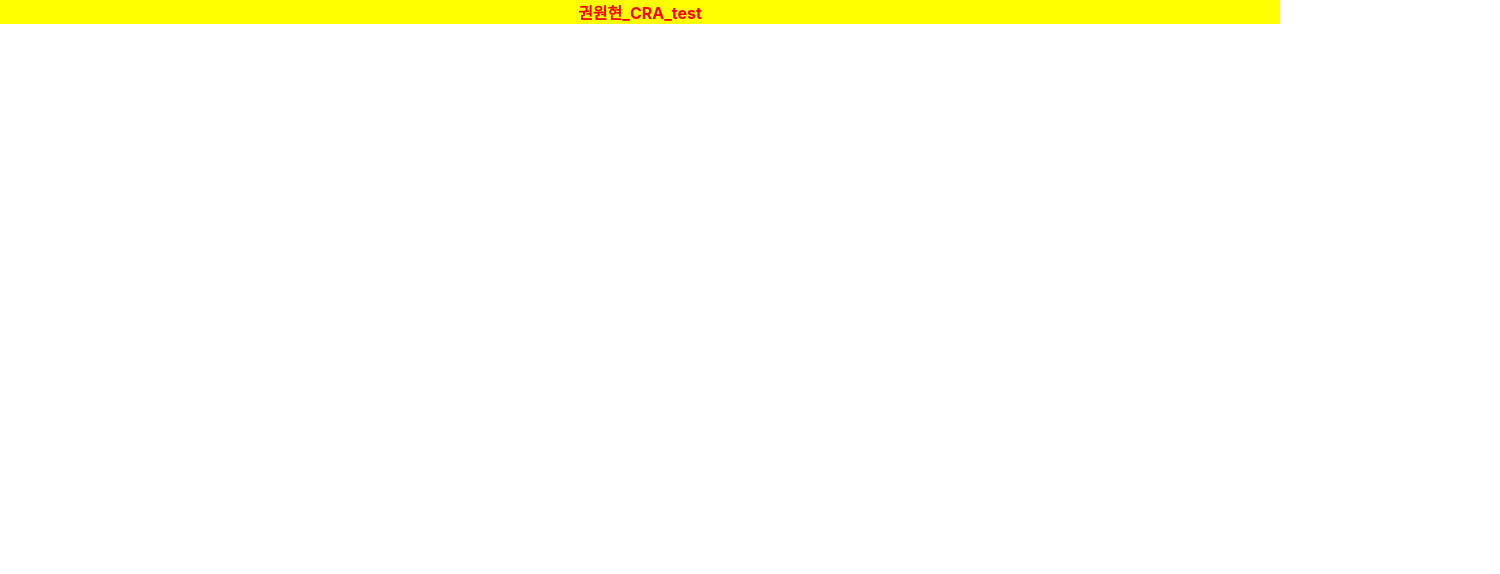
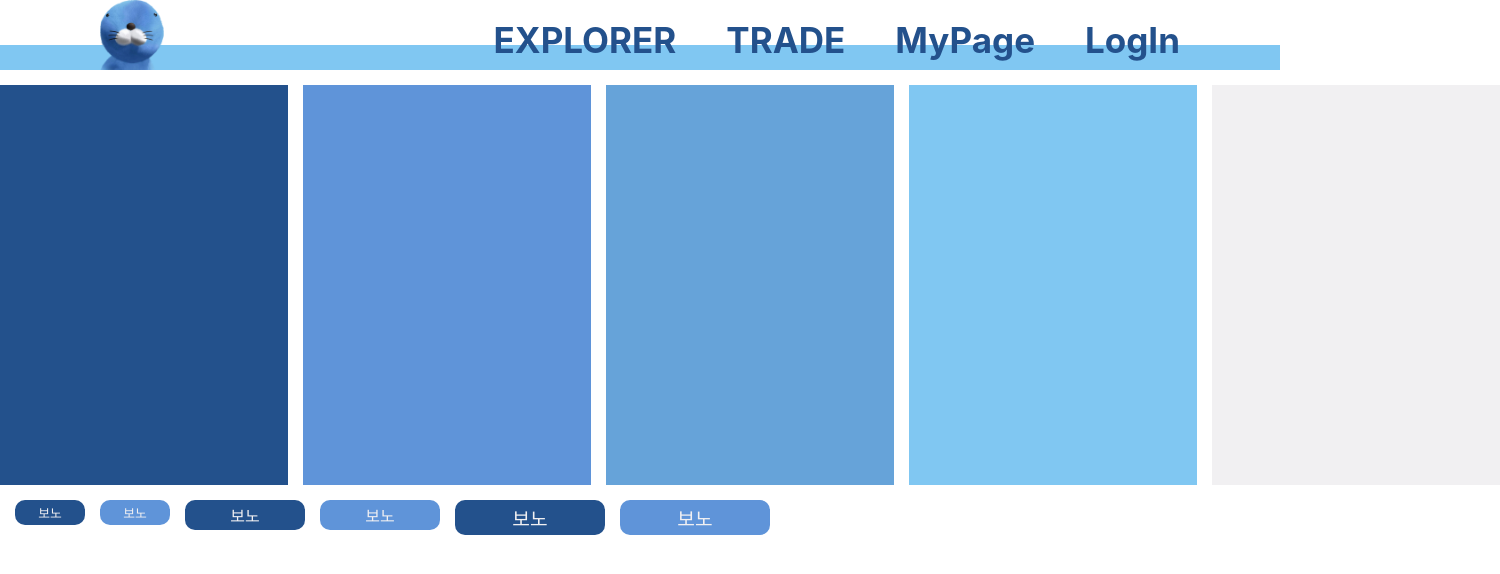
Before and after one commit to Class4-Project4-Blockchain/App_with_Alternative_coin, a React (Create React App) app in the folder client/: page / in a window 1280 px wide. Shown: the top 574 px of the page, 1500 px wide, since content can reach past the window. Built offline with nearby package versions, Linux system fonts and the light colour scheme.

Commit message:
220322 asj page test

```diff
--- a/client/package.json
+++ b/client/package.json
@@ -9,13 +9,14 @@
     "npm-run-all": "^4.1.5",
     "react": "^17.0.2",
     "react-dom": "^17.0.2",
+    "react-router-dom": "^6.2.2",
     "react-scripts": "5.0.0",
+    "styled-components": "^5.3.3",
     "web-vitals": "^2.1.4"
   },
   "scripts": {
     "start": "npm-run-all -p starts:**",
     "starts:client": "react-scripts start",
-    "starts:server": "nodemon ../server/server.js",
     "build": "react-scripts build",
     "test": "react-scripts test",
     "eject": "react-scripts eject"
--- a/client/src/App.js
+++ b/client/src/App.js
@@ -1,11 +1,20 @@
 import './assets/css/App.css';
+import { Routes, Route } from 'react-router-dom';
+import Reference from './components/pages/Reference.js';
 
 function App() {
   return (
-    <div className="App">
-      권원현_CRA_test
-    </div>
+    <>
+        <Routes>
+              <Route path="/" element={<Reference/>}/>
+        </Routes>
+    </>
   );
 }
 
+// 안성준. 노드몬 동시 실행안돼서 package.json 에서 잠시 옮겨둠.
+// "start": "npm-run-all -p starts:**",
+// "starts:client": "react-scripts start",
+// "starts:server": "nodemon ../server/server.js",
+
 export default App;
--- /dev/null
+++ b/client/src/Header.js
@@ -0,0 +1,109 @@
+import React from 'react';
+import styled from "styled-components";
+import Bono from './assets/img/bono_1.png';
+
+const NavContainer = styled.div`
+    width: 100%;
+    height: 70px;
+    position: fixed;
+`;
+
+const NavMenuBackBox = styled.div`
+    width: 100%;
+    height: 70px;
+    background-color: white;
+    position: absolute;
+    z-index: -1;
+`;
+
+const NavMenuBackColor = styled.div`
+    width: 100%;
+    height: 25px;
+    background-color: #80c7f2;
+    position: relative;
+    top: 45px;
+`;
+
+const NavLogoBox = styled.img`
+    /* width: 100px; */
+    height: 100%;
+    /* background-color: red; */
+    float: left;
+    margin-left: 100px;
+`;
+
+const NavMenuContainer = styled.div`
+    height: 100px;
+    float: right;
+    color: #23518C;
+`;
+
+const NavMenuExplorer = styled.div`
+    float: left;
+    color: #23518C;
+    font-size: 35px;
+    font-weight: 700;
+    margin-right: 50px;
+    line-height: 80px;
+`;
+
+const NavMenuTrade = styled.div`
+    height: 100%;
+    float: left;
+    color: #23518C;
+    font-size: 35px;
+    font-weight: 700;
+    margin-right: 50px;
+    line-height: 80px;
+`;
+
+const NavMenuMyPage = styled.div`
+    height: 100%;
+    float: left;
+    color: #23518C;
+    font-size: 35px;
+    font-weight: 700;
+    margin-right: 50px;
+    line-height: 80px;
+`;
+
+const NavMenuSignIn = styled.div`
+    height: 100%;
+    float: left;
+    color: #23518C;
+    font-size: 35px;
+    font-weight: 700;
+    margin-right: 100px;
+    line-height: 80px;
+`;
+
+function Header () {
+
+    return (
+        <>
+            <NavContainer>
+                <NavMenuBackBox>
+                    <NavMenuBackColor />
+                </NavMenuBackBox>
+                    <NavLogoBox src={Bono} />
+                    <NavMenuContainer>
+                        <NavMenuExplorer>
+                                EXPLORER
+                        </NavMenuExplorer>
+                        <NavMenuTrade>
+                                TRADE
+                        </NavMenuTrade>
+                        <NavMenuMyPage>
+                                MyPage
+                        </NavMenuMyPage>
+                        <NavMenuSignIn>
+                                LogIn
+                        </NavMenuSignIn>
+                    </NavMenuContainer>
+            </NavContainer>
+
+        </>
+    );
+};
+
+export default Header;
--- /dev/null
+++ b/client/src/components/element/Button.js
@@ -0,0 +1,77 @@
+import styled, { css } from "styled-components";
+
+const COLORS = {
+  type1: css`
+    --button-bg-color: #23518C;
+    /* --button-hover-bg-color: #23518C; */
+  `,
+  type2: css`
+    --button-bg-color: #5f94d9;
+    /* --button-hover-bg-color: #23518C; */
+  `
+}
+
+const SIZES = {
+  sm: css`
+    --button-radius: 10px;
+    --button-width: 70px;
+    --button-height: 25px;
+    --button-font-size: 0.8rem;
+    /* --button-font-size: 0.875rem; */
+    /* --button-padding: 8px 12px; */
+  `,
+  md: css`
+    --button-radius: 10px;
+    --button-width: 120px;
+    --button-height: 30px;
+    --button-font-size: 1.0rem;
+    /* --button-font-size: 0.875rem; */
+    /* --button-padding: 8px 12px; */
+  `,
+  lg: css`
+    --button-radius: 10px;
+    --button-width: 150px;
+    --button-height: 35px;
+    --button-font-size: 1.2rem;
+    /* --button-font-size: 0.875rem; */
+    /* --button-padding: 8px 12px; */
+  `
+};
+
+
+
+function Button({ size, color, children }) {
+  const sizeStyle = SIZES[size];
+  const colorStyle = COLORS[color];
+
+  return (
+    <StyledButton
+      sizeStyle={sizeStyle}
+      colorStyle={colorStyle}
+    >
+      {children}
+    </StyledButton>
+  );
+}
+
+const StyledButton = styled.button`
+  ${(p) => p.sizeStyle}
+  ${(p) => p.colorStyle}
+
+  margin: 0;
+  border: none;
+  cursor: pointer;
+  font-size: var(--button-font-size);
+  border-radius: var(--button-radius);
+  color: var(--button-color, #f1f0f2);
+  background: var(--button-bg-color, #0d6efd);
+  width: var(--button-width);
+  height: var(--button-height);
+
+  &:active,
+  &:hover {
+    background: var(--button-hover-bg-color, #025ce2);
+  }
+`;
+
+export default Button;
--- /dev/null
+++ b/client/src/components/pages/Reference.js
@@ -0,0 +1,114 @@
+import React from 'react';
+import styled from "styled-components";
+import Button from '../element/Button';
+
+const HomeTestBack = styled.div`
+    width: 1500px;
+    height: 400px;
+    margin: auto;
+`;
+
+const BetweenNavAndBody = styled.div`
+    width: 1500px;
+    height: 85px;
+    margin: auto;
+`;
+
+const BetweenVertical = styled.div`
+    width: 15px;
+    height: 100%;
+    float: left;
+`;
+
+const BonoColorExam_1 = styled.div`
+    width: 288px;
+    height: 100%;
+    background-color: #23518C;
+    float: left;
+`;
+const BonoColorExam_2 = styled.div`
+    width: 288px;
+    height: 100%;
+    background-color: #5f94d9;
+    float: left;
+`;
+const BonoColorExam_3 = styled.div`
+    width: 288px;
+    height: 100%;
+    background-color: #66a3d9;
+    float: left;
+`;
+const BonoColorExam_4 = styled.div`
+    width: 288px;
+    height: 100%;
+    background-color: #80c7f2;
+    float: left;
+`;
+const BonoColorExam_5 = styled.div`
+    width: 288px;
+    height: 100%;
+    background-color: #f1f0f2;
+    float: left;
+`;
+
+const ButtonContainer = styled.div`
+    width: 1500px;
+    height: 400px;
+    margin: auto;
+    margin-top: 15px;
+`;
+
+function Reference(){
+
+    return(
+        <>
+        <BetweenNavAndBody />
+            <HomeTestBack>
+                <BonoColorExam_1 />
+                <BetweenVertical />
+                <BonoColorExam_2 />
+                <BetweenVertical />
+                <BonoColorExam_3 />
+                <BetweenVertical />
+                <BonoColorExam_4 />
+                <BetweenVertical />
+                <BonoColorExam_5 />
+            </HomeTestBack>
+
+            <ButtonContainer>
+                <div style={{marginLeft:"15px", float:"left"}}>
+                    <Button size="sm" color="type1">
+                        보노
+                    </Button>
+                </div>
+                <div style={{marginLeft:"15px", float:"left"}}>
+                    <Button size="sm" color="type2">
+                        보노
+                    </Button>
+                </div>
+                <div style={{marginLeft:"15px", float:"left"}}>
+                    <Button size="md" color="type1">
+                        보노
+                    </Button>
+                </div>
+                <div style={{marginLeft:"15px", float:"left"}}>
+                    <Button size="md" color="type2">
+                        보노
+                    </Button>
+                </div>
+                <div style={{marginLeft:"15px", float:"left"}}>
+                    <Button size="lg" color="type1">
+                        보노
+                    </Button>
+                </div>
+                <div style={{marginLeft:"15px", float:"left"}}>
+                    <Button size="lg" color="type2">
+                        보노
+                    </Button>
+                </div>
+            </ButtonContainer>
+        </>
+    );
+}
+
+export default Reference;
--- a/client/src/index.js
+++ b/client/src/index.js
@@ -2,10 +2,16 @@ import React from 'react';
 import ReactDOM from 'react-dom';
 import './assets/css/index.css';
 import App from './App';
+import { BrowserRouter } from 'react-router-dom';
+import Header from "./Header";
+// import Footer from "./Footer";
 
 ReactDOM.render(
   <React.StrictMode>
-    <App />
+    <BrowserRouter>
+      <Header />
+      <App />
+    </BrowserRouter>
   </React.StrictMode>,
   document.getElementById('root')
 );
```
Also changed, not shown: client/src/Footer.js (added), client/src/assets/img/bono_1.png (added), 1 other file (tests, documents, lock files or other folders).
